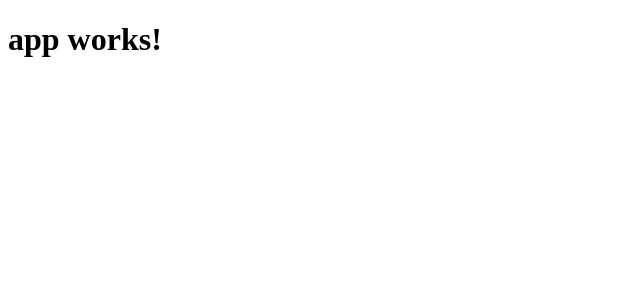
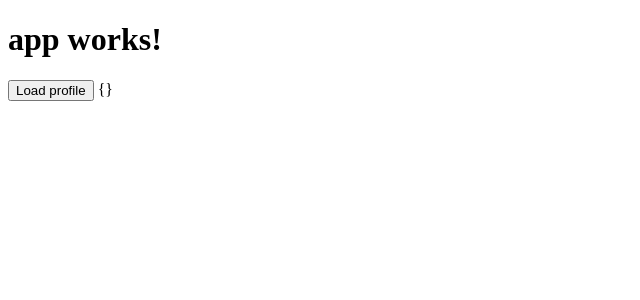
Before and after one commit to katherinemat/contributions, an Angular app: page /twitter in a window 1280 px wide. Before the commit this address led to /. Shown: the top 300 px of the page, without its empty margins (0-640 px from the left). Built offline with nearby package versions, Linux system fonts and the light colour scheme.

Commit message:
show a profile object when a button is clicked

```diff
--- a/src/app/app.module.ts
+++ b/src/app/app.module.ts
@@ -10,13 +10,14 @@ import { MainComponent } from './main/main.component';
 import { ResultsComponent } from './results/results.component';
 import { TwitterComponent } from './twitter/twitter.component';
 
+
 @NgModule({
   declarations: [
     AppComponent,
     SearchComponent,
     MainComponent,
     ResultsComponent,
-    TwitterComponent
+    TwitterComponent,
   ],
   imports: [
     BrowserModule,
--- a/src/app/app.routing.ts
+++ b/src/app/app.routing.ts
@@ -2,6 +2,7 @@ import { ModuleWithProviders }  from '@angular/core';
 import { Routes, RouterModule } from '@angular/router';
 import { SearchComponent } from './search/search.component';
 import { MainComponent } from './main/main.component';
+import { TwitterComponent } from './twitter/twitter.component';
 
 const appRoutes: Routes = [
   {
@@ -11,6 +12,10 @@ const appRoutes: Routes = [
   {
     path: 'search',
     component: SearchComponent
+  },
+  {
+    path: 'twitter',
+    component: TwitterComponent
   }
 ];
 
--- /dev/null
+++ b/src/app/twitter.service.ts
@@ -0,0 +1,16 @@
+import { Injectable } from '@angular/core';
+import { Http, Response } from '@angular/http';
+import 'rxjs/add/operator/map';
+
+@Injectable()
+export class TwitterService {
+  constructor (
+    private http: Http
+  ) {}
+
+  getUser() {
+    return this.http.get(`https://conduit.productionready.io/api/profiles/eric`)
+    .map((res:Response) => res.json());
+  }
+
+}
--- a/src/app/twitter/twitter.component.html
+++ b/src/app/twitter/twitter.component.html
@@ -1,3 +1,4 @@
-<p>
-  twitter works!
-</p>
+<div>
+    <button (click)="loadUser()">Load profile</button>
+    {{ profile | json }}
+  </div>
--- a/src/app/twitter/twitter.component.ts
+++ b/src/app/twitter/twitter.component.ts
@@ -1,15 +1,19 @@
-import { Component, OnInit } from '@angular/core';
+import { Component } from '@angular/core';
+import { TwitterService } from '../twitter.service';
 
 @Component({
   selector: 'app-twitter',
   templateUrl: './twitter.component.html',
-  styleUrls: ['./twitter.component.css']
+  styleUrls: ['./twitter.component.css'],
+  providers: [TwitterService]
 })
-export class TwitterComponent implements OnInit {
+export class TwitterComponent {
+  constructor(private twitterService: TwitterService) {}
+    profile = {};
 
-  constructor() { }
+    loadUser() {
+      this.twitterService.getUser().subscribe(data => this.profile = data);
+    }
 
-  ngOnInit() {
-  }
 
 }
```
Also changed, not shown: bower.json (added, +14 -0 lines), 1 other file (tests, documents, lock files or other folders).
